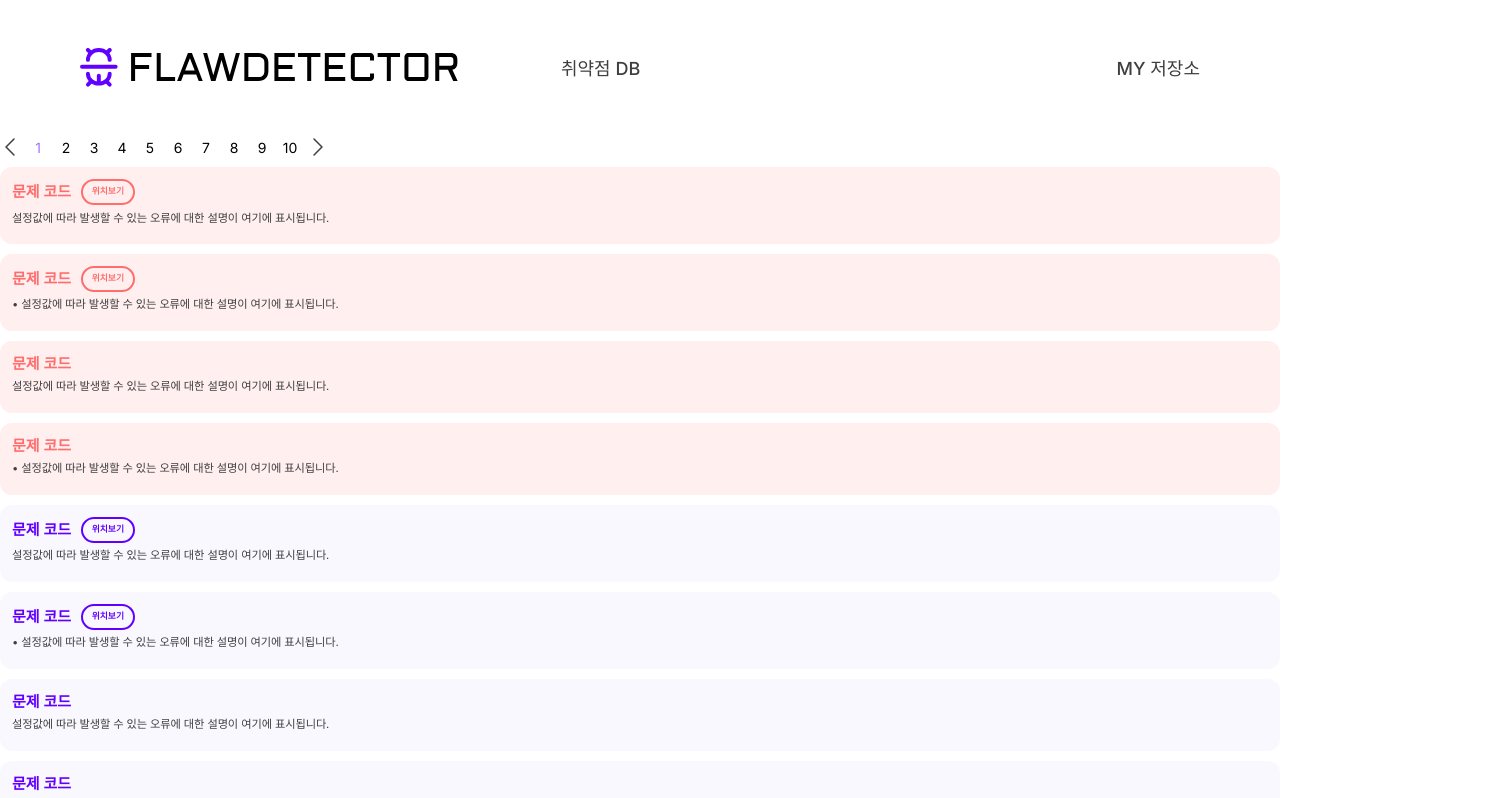
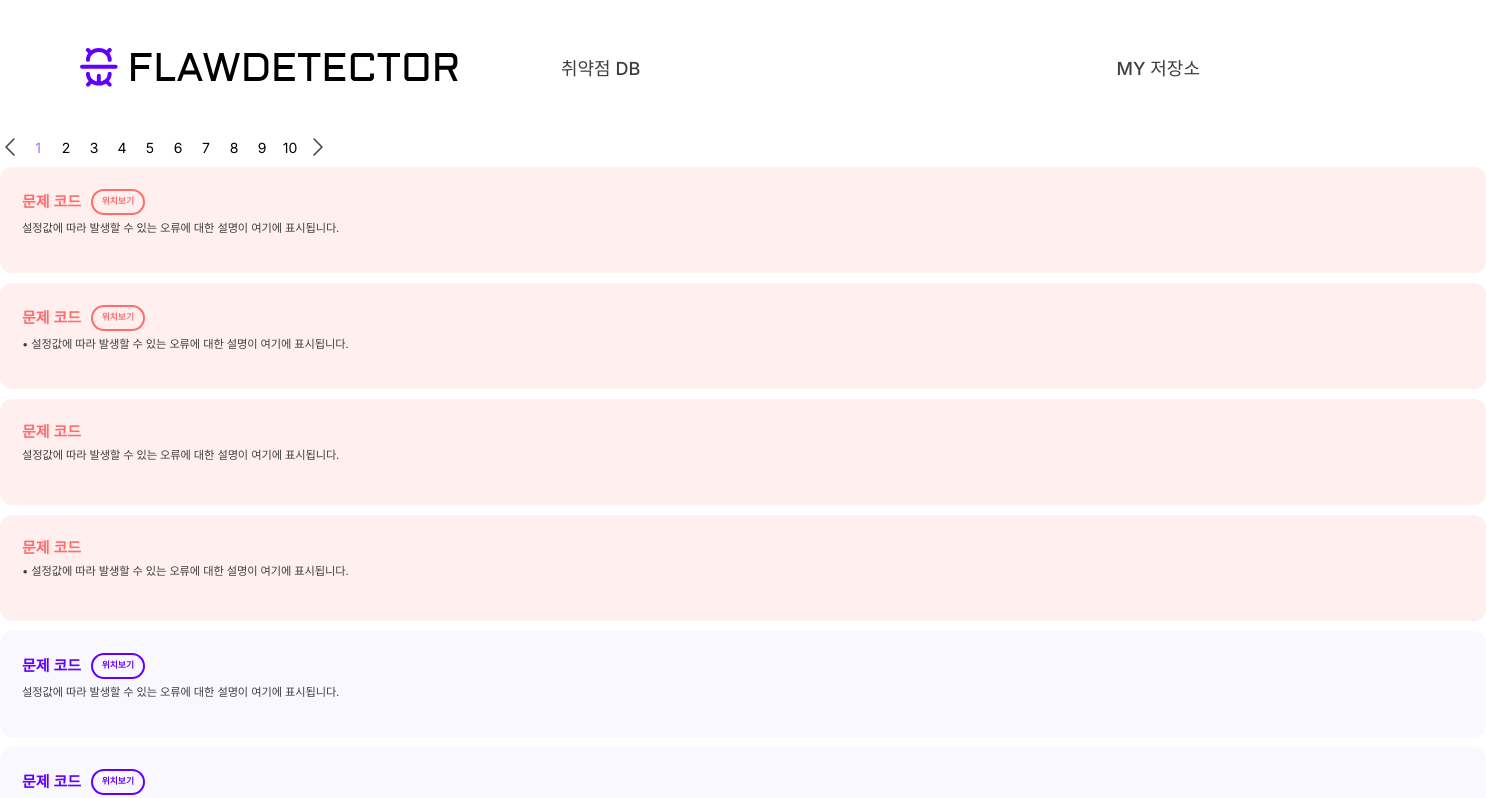
Before and after one commit to sockki/flawDetector, a Next.js app: page /min/1 in a window 1280 px wide. Shown: the top 798 px of the page, 1486 px wide, since content can reach past the window. Built offline with nearby package versions, Linux system fonts and the light colour scheme.

Commit message:
Design: 사용자 UI 디자인 변경(CSS)

```diff
--- a/src/components/InfoBox/InfoBox.module.css
+++ b/src/components/InfoBox/InfoBox.module.css
@@ -1,9 +1,9 @@
 .component {
-  width: 100%;
-  height: auto;
-  padding: 1em;
+  width: 1486px;
+  height: 106px;
+  padding: 20px 20px 20px 20px;
   margin: 1em auto;
-  gap: 0.5em;
+  gap: 10px;
   border-radius: 12px;
   color: var(--Text-gray-dark, #3F3F3F);
   background-color: #fff;
```
